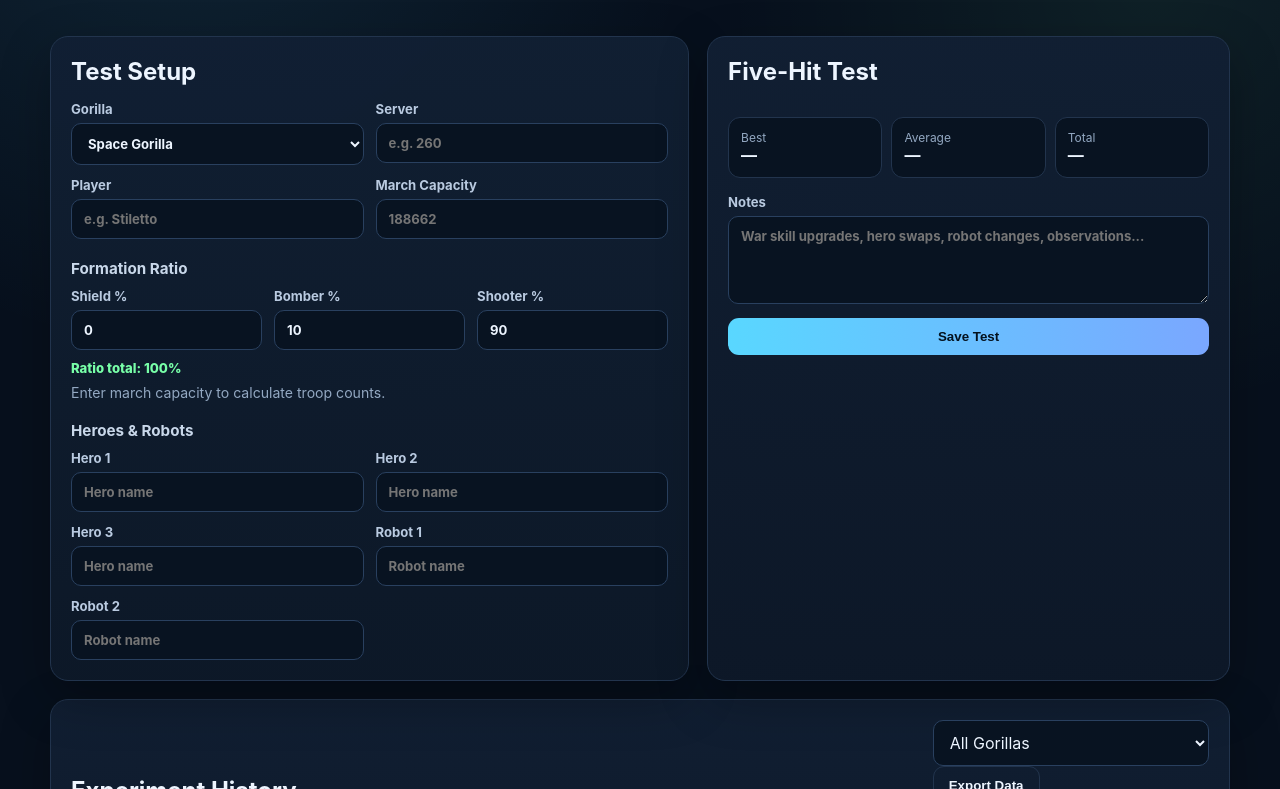
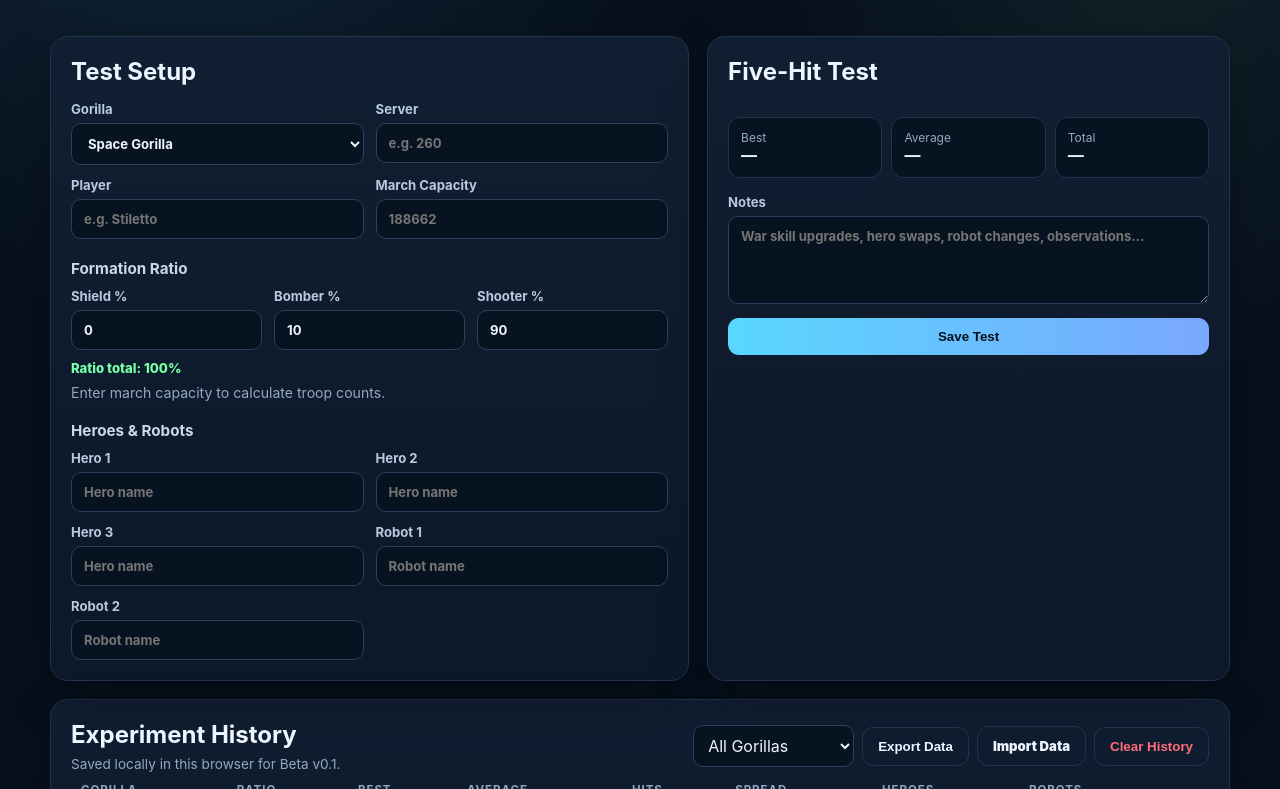
Before and after one commit to Yisdiren/loj-gorilla-lab, a plain HTML site: page index.html in a window 1280 px wide. Shown: the part 163-952 px from the top of the page. Drawn offline with Linux system fonts and the light colour scheme.

Commit message:
Style Beta v0.4 history controls

```diff
--- a/styles.css
+++ b/styles.css
@@ -43,3 +43,7 @@ footer{text-align:center;color:#65809e;font-size:.78rem;padding-top:6px}
 .experiment-suggestion strong{font-size:1.35rem;color:var(--accent)}
 .experiment-suggestion p{margin:8px 0 0;color:var(--muted);line-height:1.45}
 .delta-up{color:var(--accent2)}.delta-down{color:var(--danger)}
+
+.history-actions{display:flex;gap:8px;align-items:center;flex-wrap:wrap}
+.history-actions select{width:auto;min-width:145px;padding:9px 10px}
+.import-label{display:inline-flex;flex-direction:row;align-items:center;cursor:pointer;font-size:.82rem}
```
